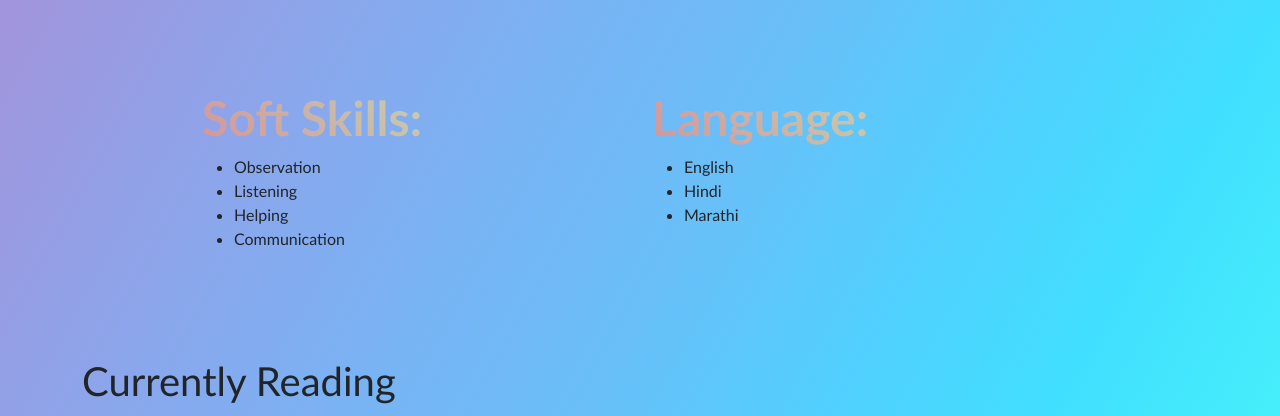
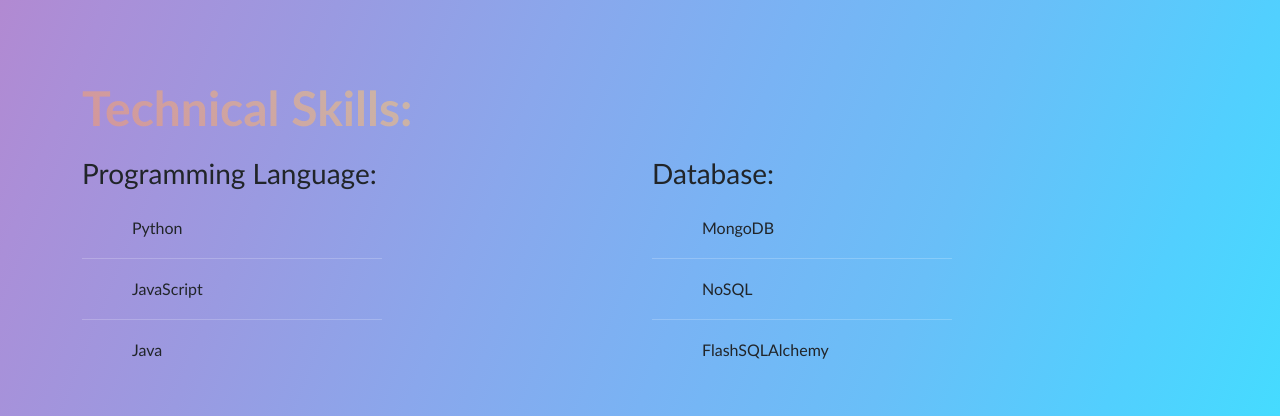
Before and after one commit to Ritesh27P/MyPortfolio, a Flask app: page /about in a window 1280 px wide. Shown: the part 1458-1874 px from the top of the page. Run offline with Flask 2, Linux system fonts and the light colour scheme; some libraries are stand-ins or nearby versions.

Commit message:
Added technical skills

```diff
--- a/static/masterportfolio/styles.css
+++ b/static/masterportfolio/styles.css
@@ -13,6 +13,49 @@ strong{
     -webkit-text-fill-color: transparent;
     /* font-size: 600%; */
 }
+
+/* List */
+ul {
+    counter-reset: index;
+    padding: 0;
+    max-width: 300px;
+  }
+
+  /* List element */
+  li {
+    counter-increment: index;
+    display: flex;
+    align-items: center;
+    padding: 12px 0;
+    box-sizing: border-box;
+  }
+
+
+  /* Element counter */
+  li::before {
+    content: counters(index, ".", decimal-leading-zero);
+    font-size: 1.5rem;
+    text-align: right;
+    font-weight: bold;
+    min-width: 50px;
+    padding-right: 12px;
+    font-variant-numeric: tabular-nums;
+    align-self: flex-start;
+    background-image: linear-gradient(to bottom, aquamarine, orangered);
+    background-attachment: fixed;
+    -webkit-background-clip: text;
+    -webkit-text-fill-color: transparent;
+  }
+
+
+  /* Element separation */
+  li + li {
+    border-top: 1px solid rgba(255,255,255,0.2);
+  }
+
+
+
+
 
 .gradient{
     background: linear-gradient(to bottom, #ffccff 0%, #ffff99 100%);
--- a/templates/about.html
+++ b/templates/about.html
@@ -38,6 +38,55 @@
         </div>
     </div>
 </div>
+
+
+
+<div class="container margin-top">
+    <h2 class="gradient-font">Technical Skills:</h2>
+    <div class="row margin-top-20">
+        <div class="col-12 col-lg-6 col-md-6 col-sm-12">
+            <h3>Programming Language:</h3>
+            <ul>
+                <li>Python</li>
+                <li>JavaScript</li>
+                <li>Java</li>
+            </ul>
+        </div>
+
+        <div class="col-12 col-lg-6 col-md-6 col-sm-12">
+            <h3>Database:</h3>
+            <ul>
+                <li>MongoDB</li>
+                <li>NoSQL</li>
+                <li>FlashSQLAlchemy</li>
+            </ul>
+        </div>
+
+    </div>
+
+    <div class="row margin-top-20">
+        <div class="col-12 col-lg-6 col-md-6 col-sm-12">
+            <h3>Others:</h3>
+            <ul>
+                <li>Multilevel Authentication</li>
+                <li>DataStructure</li>
+                <li>Algorithms</li>
+                <li>Networking</li>
+            </ul>
+        </div>
+
+        <div class="col-12 col-lg-6 col-md-6 col-sm-12">
+            <h3>Web Development:</h3>
+            <ul>
+                <li>NodeJS, Express</li>
+                <li>Flask</li>
+                <li>Html, CSS</li>
+                <li>React</li>
+            </ul>
+        </div>
+    </div>
+</div>
+
 
 <div class="container center-div margin-top">
     <div class="row">
```
Also changed, not shown: templates/projects.html (+15 -6 lines), static/Images/Projects/todov1.png (added).
